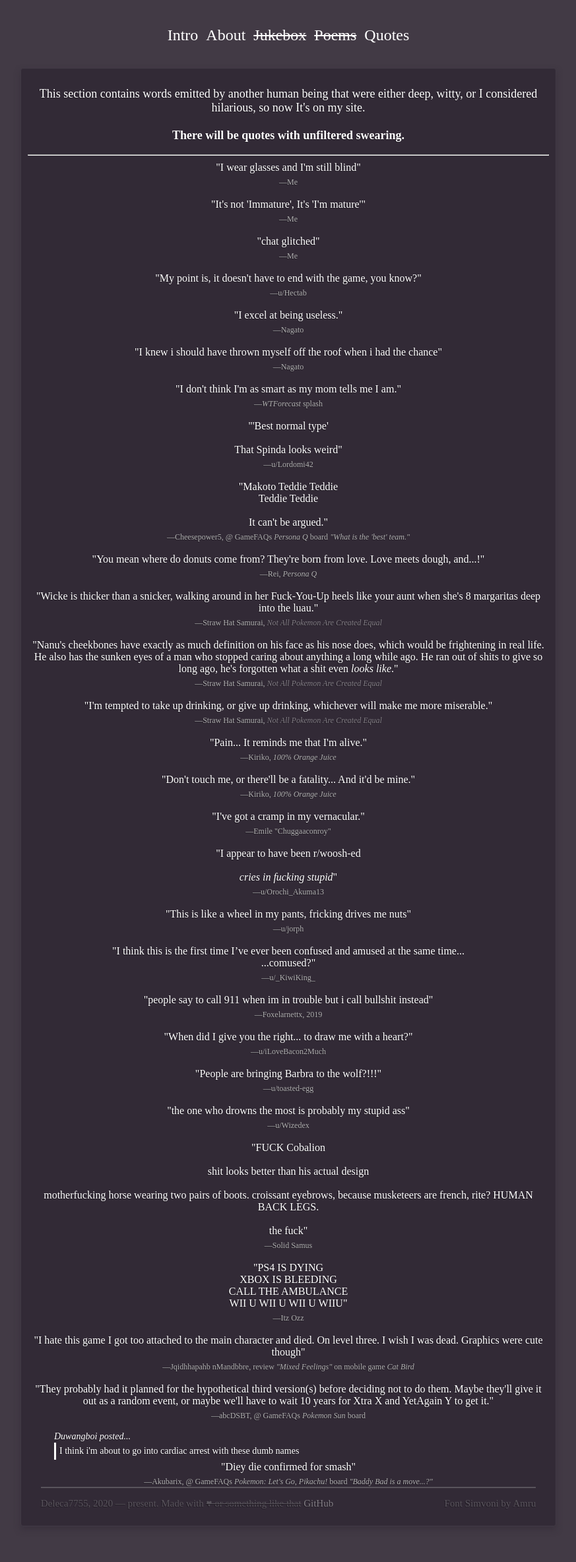
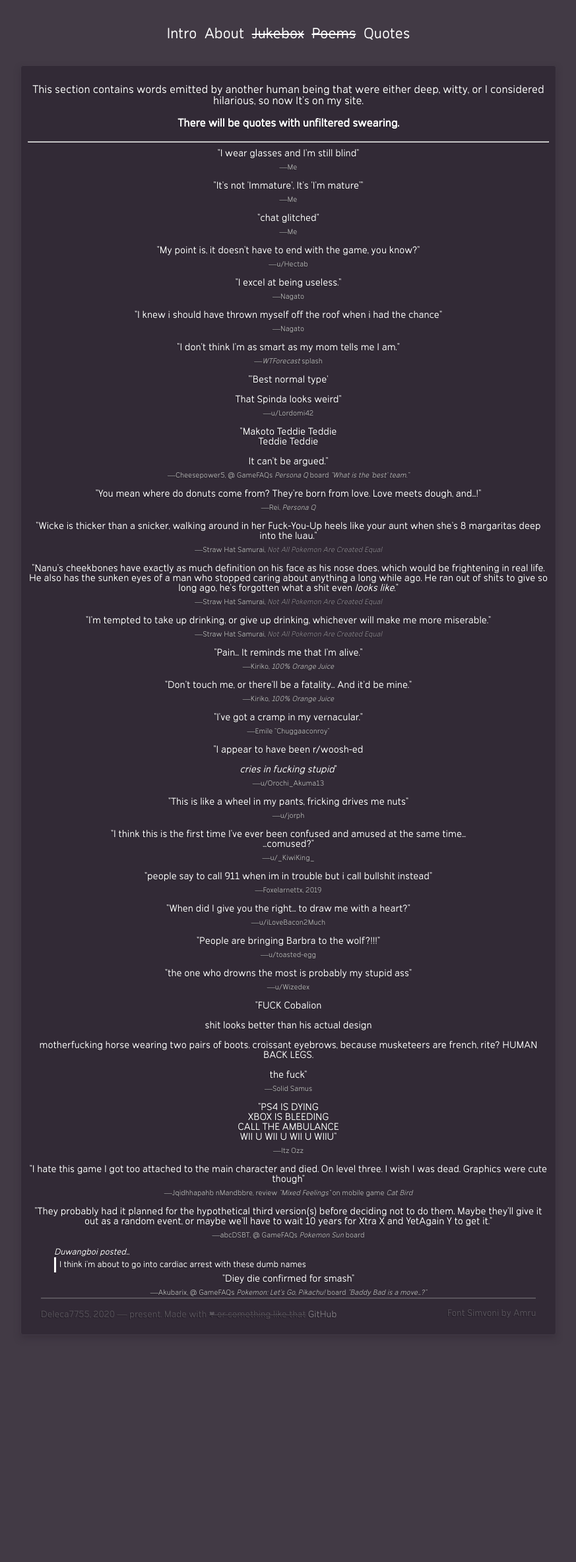
Before and after one commit to Deleca7755/deleca7755.github.io, a Jekyll site: the page built from quotes/index.html, in a window 1280 px wide. Shown: the whole page at 66% size, without its empty margins (203-1076 px from the left). Built offline with Jekyll 4.4.1, drawn with Linux system fonts in a browser that asks for light colours; some web fonts are replaced; Markdown is read by kramdown in place of the engine named in the settings; after the commit the page ends 2078 px from its top, so only the background shows below that.

Commit message:
Update font.css

```diff
--- a/css/font.css
+++ b/css/font.css
@@ -1,6 +1,6 @@
 @font-face {
     font-family: 'Simvoni';
-    src: url("Simvoni.ttf") format('truetype');
+    src: url("/Simvoni.ttf") format('truetype');
     font-weight: normal;
     font-style: normal;
 }
```
